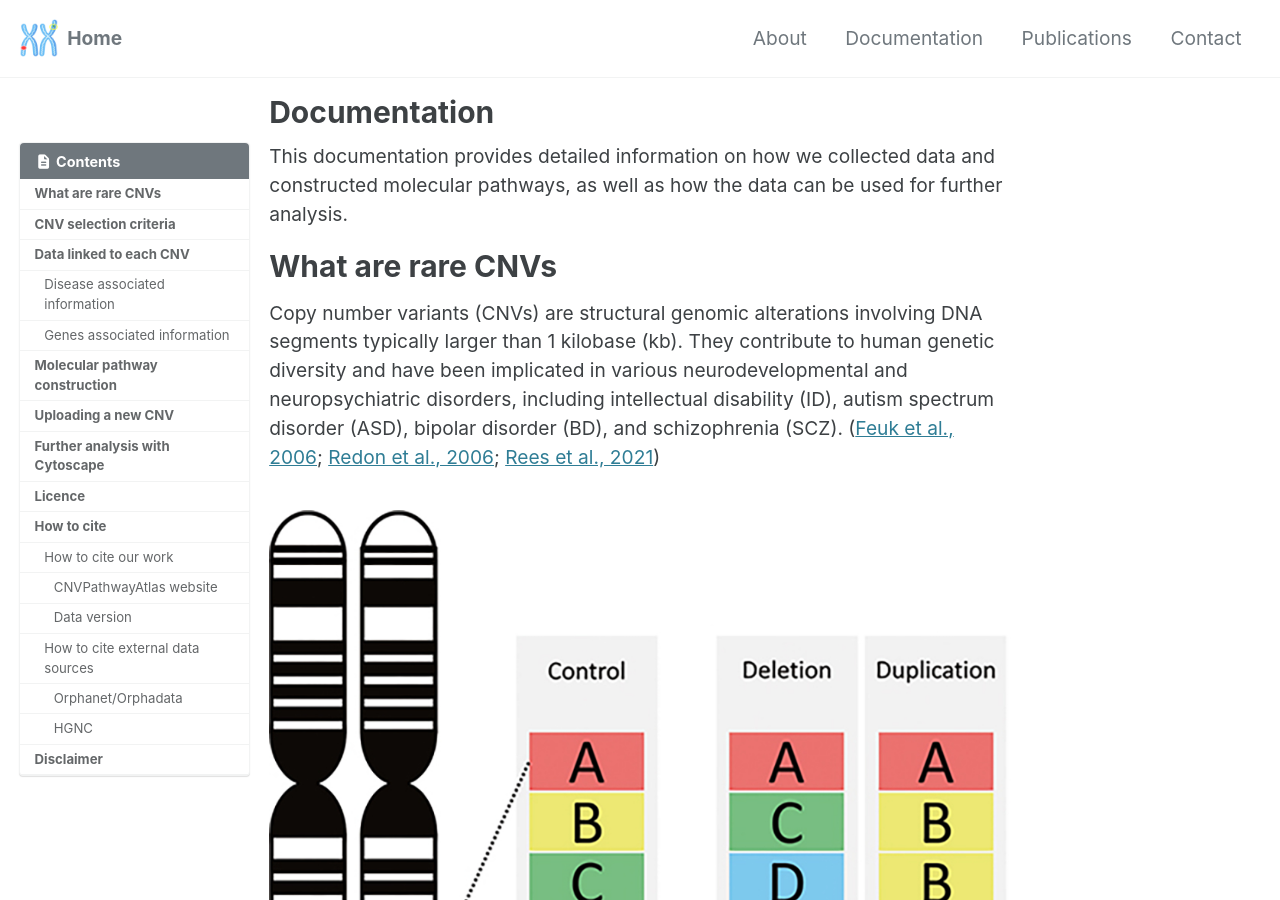
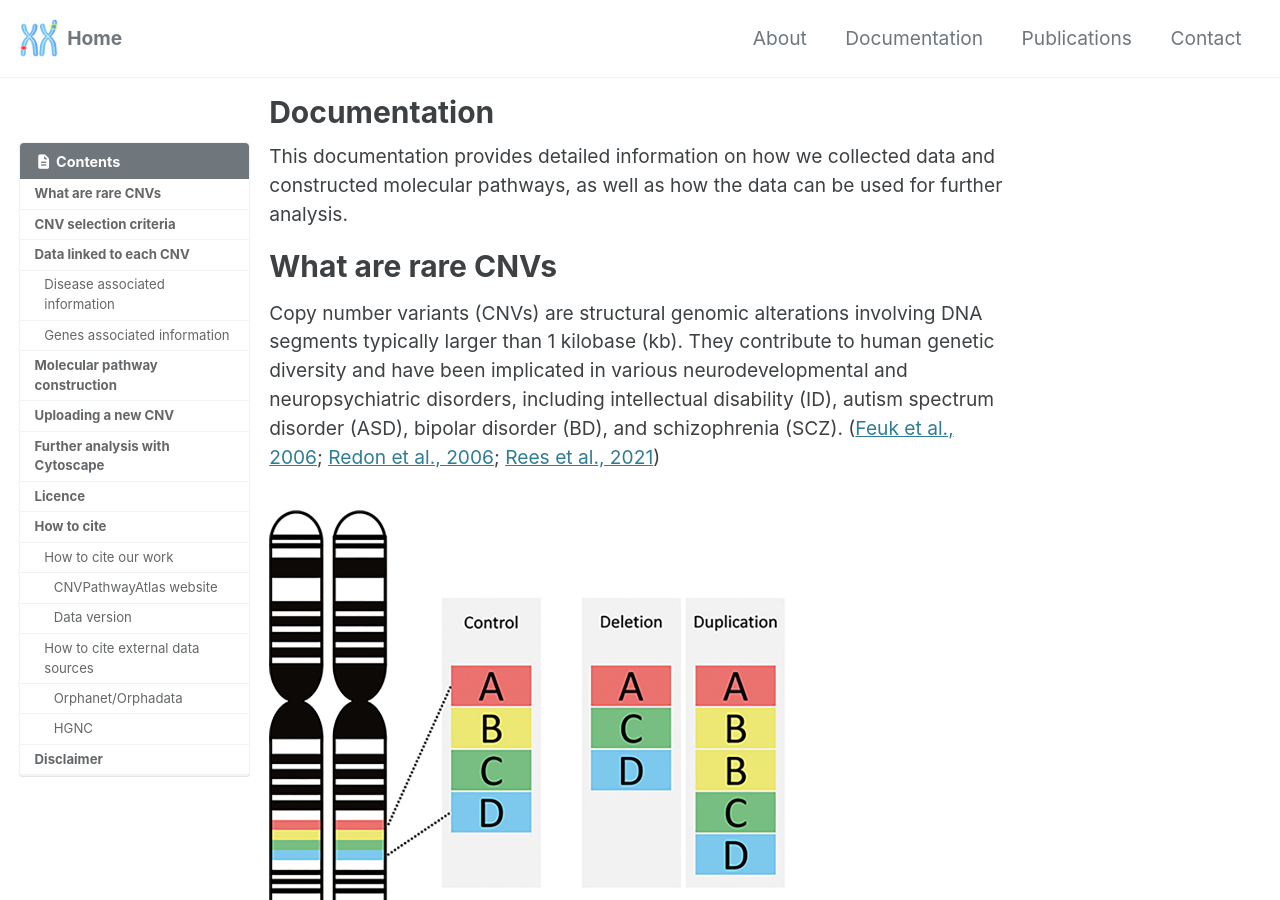
Before and after one commit to CNVPathwayAtlas/cnv-website, a Jekyll site: the page built from _pages/2-documentation.md, in a window 1280 px wide and 900 px high. Built offline with Jekyll 4.4.1, drawn with Linux system fonts in a browser that asks for light colours; cached includes are drawn as plain includes.

Commit message:
Minor changes on website display

```diff
--- a/_layouts/cnv-page.html
+++ b/_layouts/cnv-page.html
@@ -39,7 +39,7 @@
 
       <h3>Genomic location GRCh37/hg19</h3>
       <p>
-        <a href="https://genome.ucsc.edu/cgi-bin/hgTracks?db=hg19&position=chr{{ page.chromosome }}:{{ page.start }}-{{ page.end }}&dgv=pack&knownGene=full&omimGene=pack" target="_blank">
+        <strong>Genome Browser:</strong> <a href="https://genome.ucsc.edu/cgi-bin/hgTracks?db=hg19&position=chr{{ page.chromosome }}:{{ page.start }}-{{ page.end }}&dgv=pack&knownGene=full&omimGene=pack" target="_blank">
           Chr{{ page.chromosome }}:{{ page.start }}-{{ page.end }}
         </a>
       </p>
--- a/_pages/2-documentation.md
+++ b/_pages/2-documentation.md
@@ -14,7 +14,7 @@
 Copy number variants (CNVs) are structural genomic alterations involving DNA segments typically larger than 1 kilobase (kb). They contribute to human genetic diversity and have been implicated in various neurodevelopmental and neuropsychiatric disorders, including intellectual disability (ID), autism spectrum disorder (ASD), bipolar disorder (BD), and schizophrenia (SCZ). (<a href="https://pubmed.ncbi.nlm.nih.gov/16418744/" target="_blank">Feuk et al., 2006</a>; <a href="https://pubmed.ncbi.nlm.nih.gov/17122850/" target="_blank">Redon et al., 2006</a>; <a href="https://pubmed.ncbi.nlm.nih.gov/34504065/" target="_blank">Rees et al., 2021</a>)
 
 <figure id="fig:cnv">
-  <img src="{{ site.baseurl }}/assets/images/cnv.png" alt="CNV representation" style="max-width:100%; height:auto;" />
+  <img src="{{ site.baseurl }}/assets/images/cnv.png" alt="CNV representation" style="max-width:70%; height:auto;" />
   <figcaption><strong>Figure 1:</strong> Types of copy number variants (CNVs). Modified figure from: <a href="https://pubmed.ncbi.nlm.nih.gov/36737482/" target="_blank">Mollon et al., 2023</a>.</figcaption>
 </figure>
 
```
